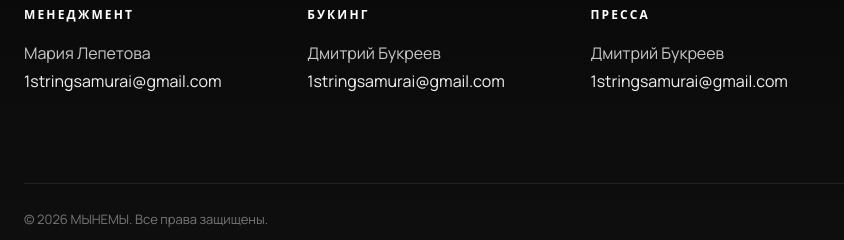
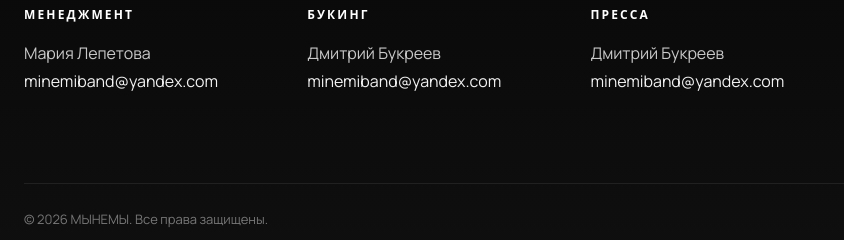
Before and after one commit to DmitriiBukreev/minemi, a plain HTML site: page index.html in a window 1280 px wide. Shown: the part 4718-4958 px from the top of the page, 0-844 px from the left. Drawn offline with Linux system fonts and the light colour scheme; a web font is replaced by a local one.

Commit message:
contact mail view tweak

```diff
--- a/index.html
+++ b/index.html
@@ -158,7 +158,7 @@
           <p>
             Мария Лепетова<br />
             <a href="mailto:minemiband@yandex.com">
-              1stringsamurai@gmail.com
+              minemiband@yandex.com
             </a>
           </p>
         </div>
@@ -168,7 +168,7 @@
           <p>
             Дмитрий Букреев<br />
             <a href="mailto:minemiband@yandex.com">
-              1stringsamurai@gmail.com
+              minemiband@yandex.com
             </a>
           </p>
         </div>
@@ -178,7 +178,7 @@
           <p>
             Дмитрий Букреев<br />
             <a href="mailto:minemiband@yandex.com">
-              1stringsamurai@gmail.com
+              minemiband@yandex.com
             </a>
           </p>
         </div>
```
